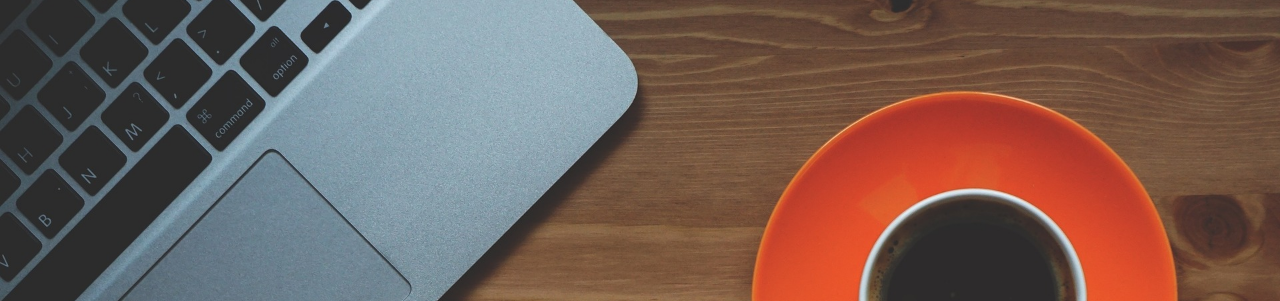
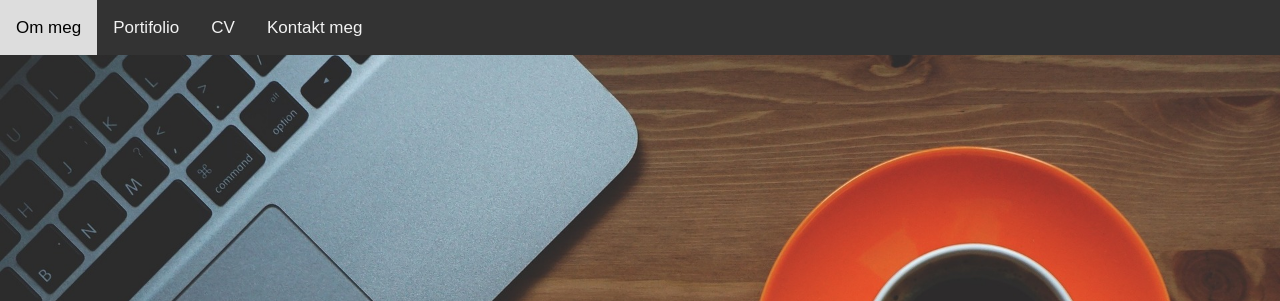
Before and after one commit to Jbergset/JorgenBergset, a plain HTML site: page index.html in a window 1280 px wide. Shown: the top 301 px of the page. Drawn offline with Linux system fonts and the light colour scheme.

Commit message:
Endret CV og la til en topp meny

```diff
--- a/index.css
+++ b/index.css
@@ -12,7 +12,9 @@ body {
     line-height: 1.6;
 
 }
-
+#main {
+    background-image: linear-gradient(orangered, orange)
+}
 #pil {
     margin-top: 30vh;
 }
@@ -119,6 +121,7 @@ body {
     border-radius: 4px;
     transition: 0.5s;
     box-shadow: 0 5px 15px rgba(0,0,0,.07);
+    background-color: white;
 }
 
 .iconBx.active {
@@ -198,6 +201,7 @@ body {
     grid-gap: 40px;
     margin-bottom: 30vh;
 
+
 }
 
 #portifolioheader {
@@ -205,11 +209,37 @@ body {
 }
 
 
+/* Add a black background color to the top navigation */
+.topnav {
+    background-color: #333;
+    overflow: hidden;
+  }
+
+  /* Style the links inside the navigation bar */
+  .topnav a {
+    float: left;
+    color: #f2f2f2;
+    text-align: center;
+    padding: 14px 16px;
+    text-decoration: none;
+    font-size: 17px;
+  }
+
+  /* Change the color of links on hover */
+  .topnav a:hover {
+    background-color: #ddd;
+    color: black;
+  }
+
+  /* Add a color to the active/current link */
+
+
 
 .imgContainer {
     width: 100%;
     height: 100%;
     text-align: center;
+    background-color: white;
 }
 
 .imgContainer img {
--- a/index.html
+++ b/index.html
@@ -26,8 +26,14 @@
         </div>
     </div>
     -->
+    <div class="topnav">
+        <a class="active" href="#pil">Om meg</a>
+        <a href="#portifolioheader">Portifolio</a>
+        <a href="#resume">CV</a>
+        <a href="#contactMe">Kontakt meg</a>
+      </div>
+    <header id="showcase">
 
-    <header id="showcase">
         <!-- <h1>Welcome to the front page</h1>
         <h1 class="typing"></h1>
         <p>Lorem, ipsum dolor sit amet consectetur adipisicing elit. Consequatur quam a iste voluptatibus possimus expedita?</p>
@@ -115,7 +121,7 @@
                                 <div class="imgContainer">
                                     <img src="./img/covidApp.png" alt="project Image">
                                     <p><b>Corna Virus Website</b></p>
-                                    <p> Denne siden er for å se statikk på Corona viruset rundt om i verden. Den viser også de nyeste nyhet artikkelene fra forskjellige nyhets kilder. </p>
+                                    <p> Denne siden er for å se statikk på Corona viruset rundt om i verden. </p>
                                 </div>
                             </div>
 
@@ -139,7 +145,7 @@
                         <!---->
                         <div id="resume" class="sidecontent">
                             <h1>Min CV</h1>
-                            <embed src="./JorgenCV.pdf" type="application/pdf" width="100%" height="600px";>
+                            <embed src="./JBCV.pdf" type="application/pdf" width="100%" height="600px";>
                         </div>
 
                         <div id="contactMe" class="sidecontent"> <!-- Contact Me!-->
```
Also changed, not shown: 1 other file.
